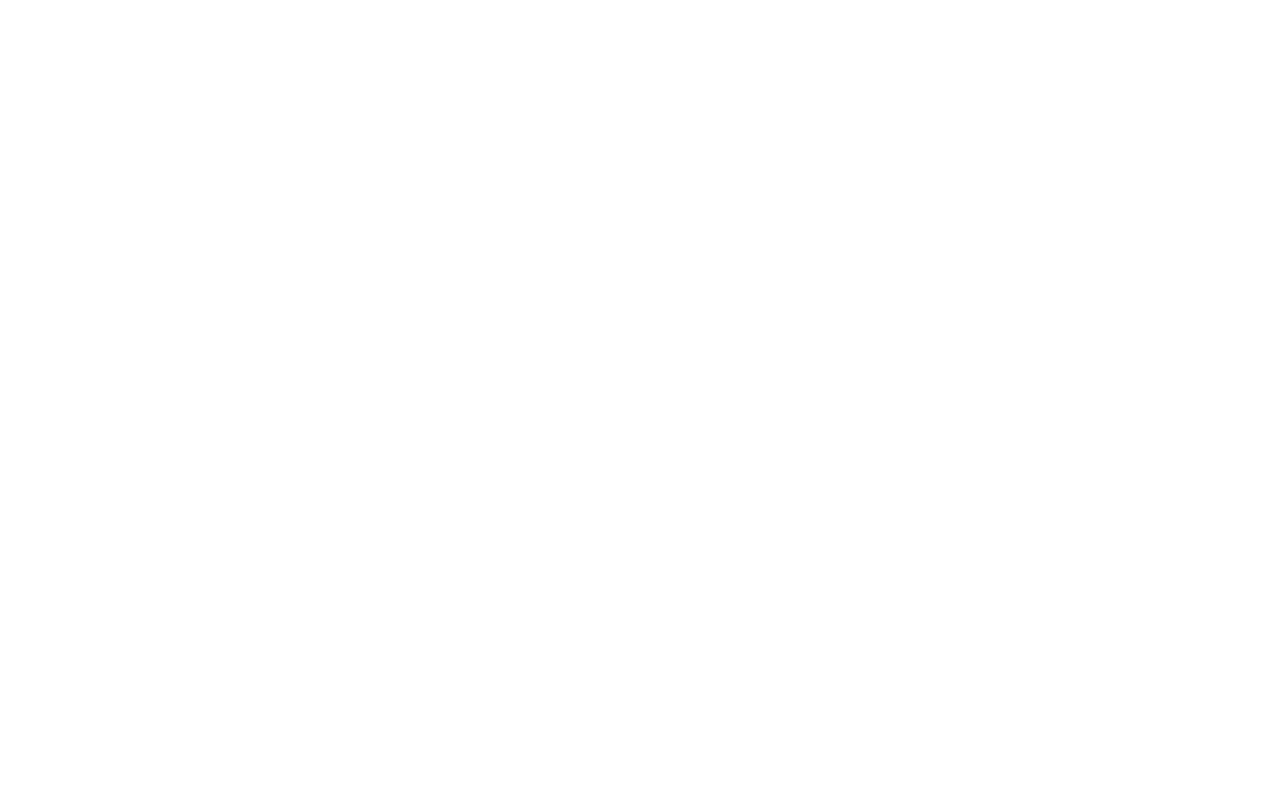
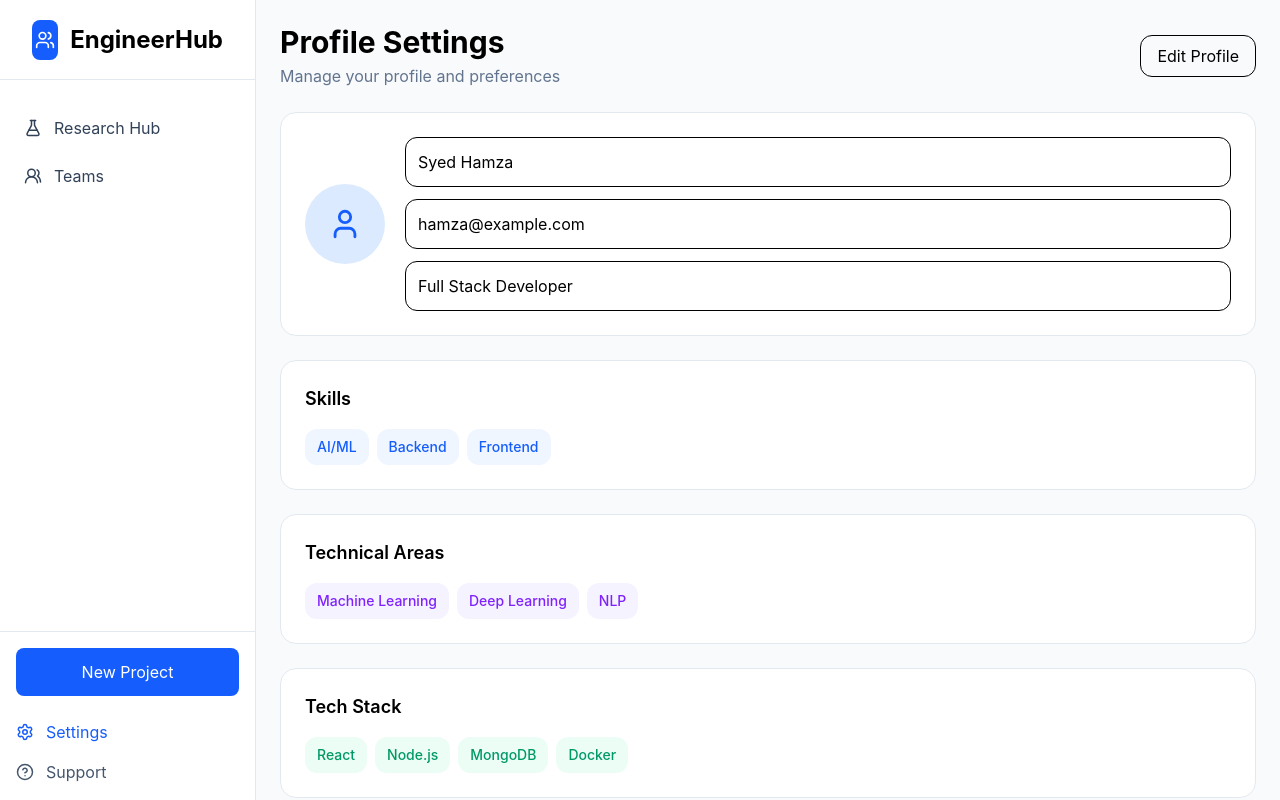
Before and after one commit to Syed-Hamza13/EngineerHub, a React (Vite) app in the folder frontend/: page /dashboard/settings in a window 1280 px wide. Before the commit this address had no page. Built offline with nearby package versions, Linux system fonts and the light colour scheme.

Commit message:
feat: implement profile management features including profile creation, fetching, and updating; add profile settings page and related components

```diff
--- a/frontend/src/components/dashboard/Sidebar.jsx
+++ b/frontend/src/components/dashboard/Sidebar.jsx
@@ -13,15 +13,16 @@ import {
 
 import { Link, useLocation } from "react-router-dom";
 
+
 function Sidebar() {
   const location = useLocation();
 
   const menuItems = [
-    {
-      icon: LayoutDashboard,
-      label: "Dashboard",
-      path: "/dashboard",
-    },
+    // {
+    //   icon: LayoutDashboard,
+    //   label: "Dashboard",
+    //   path: "/dashboard",
+    // },
     {
       icon: FlaskConical,
       label: "Research Hub",
@@ -32,26 +33,26 @@ function Sidebar() {
       label: "Teams",
       path: "/dashboard/teams",
     },
-    {
-      icon: FileText,
-      label: "Docs",
-      path: "/dashboard/docs",
-    },
-    {
-      icon: Bot,
-      label: "AI Assistant",
-      path: "/dashboard/ai-assistant",
-    },
-    {
-      icon: ShieldCheck,
-      label: "Quality Checks",
-      path: "/dashboard/quality-checks",
-    },
-    {
-      icon: ListTodo,
-      label: "Tasks",
-      path: "/dashboard/tasks",
-    },
+    // {
+    //   icon: FileText,
+    //   label: "Docs",
+    //   path: "/dashboard/docs",
+    // },
+    // {
+    //   icon: Bot,
+    //   label: "AI Assistant",
+    //   path: "/dashboard/ai-assistant",
+    // },
+    // {
+    //   icon: ShieldCheck,
+    //   label: "Quality Checks",
+    //   path: "/dashboard/quality-checks",
+    // },
+    // {
+    //   icon: ListTodo,
+    //   label: "Tasks",
+    //   path: "/dashboard/tasks",
+    // },
   ];
 
   return (
@@ -98,10 +99,21 @@ function Sidebar() {
         </button>
 
         <div className="space-y-4 text-slate-600">
-          <button className="flex items-center gap-3">
-            <Settings size={18} />
-            Settings
-          </button>
+          <Link
+  to="/dashboard/settings"
+  className={`
+    flex items-center gap-3 transition
+
+    ${
+      location.pathname === "/dashboard/settings"
+        ? "text-blue-600"
+        : "text-slate-600"
+    }
+  `}
+>
+  <Settings size={18} />
+  Settings
+</Link>
 
           <button className="flex items-center gap-3">
             <CircleHelp size={18} />
--- /dev/null
+++ b/frontend/src/components/setting/InterestSection.jsx
@@ -0,0 +1,32 @@
+function InterestSection({
+  interests,
+}) {
+  return (
+    <div className="bg-white border border-slate-200 rounded-2xl p-6">
+      <h3 className="font-semibold text-lg mb-4">
+        Interests
+      </h3>
+
+      <div className="flex flex-wrap gap-2">
+        {interests.map((interest) => (
+          <span
+            key={interest}
+            className="
+              px-3
+              py-2
+              rounded-xl
+              bg-orange-50
+              text-orange-600
+              text-sm
+              font-medium
+            "
+          >
+            {interest}
+          </span>
+        ))}
+      </div>
+    </div>
+  );
+}
+
+export default InterestSection;
--- /dev/null
+++ b/frontend/src/components/setting/ProfileTab.jsx
@@ -0,0 +1,91 @@
+import { User } from "lucide-react";
+
+function ProfileTab({
+  profile,
+  editMode,
+  setProfile,
+}) {
+  return (
+    <div className="bg-white border border-slate-200 rounded-2xl p-6">
+
+      <div className="flex items-center gap-5">
+
+        <div
+          className="
+            h-20
+            w-20
+            rounded-full
+            bg-blue-100
+            flex
+            items-center
+            justify-center
+          "
+        >
+          <User
+            size={34}
+            className="text-blue-600"
+          />
+        </div>
+
+        <div className="flex-1 space-y-3">
+
+          <input
+            disabled={!editMode}
+            value={profile.name}
+            onChange={(e) =>
+              setProfile({
+                ...profile,
+                name: e.target.value,
+              })
+            }
+            className="
+              w-full
+              border
+              rounded-xl
+              p-3
+            "
+          />
+
+          <input
+            disabled={!editMode}
+            value={profile.email}
+            onChange={(e) =>
+              setProfile({
+                ...profile,
+                email: e.target.value,
+              })
+            }
+            className="
+              w-full
+              border
+              rounded-xl
+              p-3
+            "
+          />
+
+          <input
+            disabled={!editMode}
+            value={profile.role}
+            onChange={(e) =>
+              setProfile({
+                ...profile,
+                role: e.target.value,
+              })
+            }
+            className="
+              w-full
+              border
+              rounded-xl
+              p-3
+            "
+          />
+
+        </div>
+
+      </div>
+
+    </div>
+  );
+}
+
+export default ProfileTab;
--- /dev/null
+++ b/frontend/src/components/setting/SkillsSection.jsx
@@ -0,0 +1,33 @@
+function SkillsSection({
+  skills,
+  editMode,
+}) {
+  return (
+    <div className="bg-white border border-slate-200 rounded-2xl p-6">
+      <h3 className="font-semibold text-lg mb-4">
+        Skills
+      </h3>
+
+      <div className="flex flex-wrap gap-2">
+        {skills.map((skill) => (
+          <span
+            key={skill}
+            className="
+              px-3
+              py-2
+              rounded-xl
+              bg-blue-50
+              text-blue-600
+              text-sm
+              font-medium
+            "
+          >
+            {skill}
+          </span>
+        ))}
+      </div>
+    </div>
+  );
+}
+
+export default SkillsSection;
--- /dev/null
+++ b/frontend/src/components/setting/TechStackSection.jsx
@@ -0,0 +1,32 @@
+function TechStackSection({
+  techStack,
+}) {
+  return (
+    <div className="bg-white border border-slate-200 rounded-2xl p-6">
+      <h3 className="font-semibold text-lg mb-4">
+        Tech Stack
+      </h3>
+
+      <div className="flex flex-wrap gap-2">
+        {techStack.map((tech) => (
+          <span
+            key={tech}
+            className="
+              px-3
+              py-2
+              rounded-xl
+              bg-emerald-50
+              text-emerald-600
+              text-sm
+              font-medium
+            "
+          >
+            {tech}
+          </span>
+        ))}
+      </div>
+    </div>
+  );
+}
+
+export default TechStackSection;
--- /dev/null
+++ b/frontend/src/components/setting/TechnicalAreaSection.jsx
@@ -0,0 +1,32 @@
+function TechnicalAreaSection({
+  areas,
+}) {
+  return (
+    <div className="bg-white border border-slate-200 rounded-2xl p-6">
+      <h3 className="font-semibold text-lg mb-4">
+        Technical Areas
+      </h3>
+
+      <div className="flex flex-wrap gap-2">
+        {areas.map((area) => (
+          <span
+            key={area}
+            className="
+              px-3
+              py-2
+              rounded-xl
+              bg-violet-50
+              text-violet-600
+              text-sm
+              font-medium
+            "
+          >
+            {area}
+          </span>
+        ))}
+      </div>
+    </div>
+  );
+}
+
+export default TechnicalAreaSection;
--- /dev/null
+++ b/frontend/src/pages/Dashboard/ProfilePage.jsx
@@ -0,0 +1,182 @@
+import { useState, useEffect } from "react";
+import {
+  getProfile,
+  updateProfile
+}
+from "../../services/profileApi";
+
+import ProfileTab from "../../components/setting/ProfileTab";
+import SkillsSection from "../../components/setting/SkillsSection";
+import TechnicalAreaSection from "../../components/setting/TechnicalAreaSection";
+import TechStackSection from "../../components/setting/TechStackSection";
+import InterestSection from "../../components/setting/InterestSection";
+
+function ProfilePage() {
+  const [editMode, setEditMode] = useState(false);
+
+  const [profile, setProfile] = useState({
+    name: "Syed Hamza",
+    email: "hamza@example.com",
+    role: "Full Stack Developer",
+
+    skills: ["AI/ML", "Backend", "Frontend"],
+
+    technicalAreas: ["Machine Learning", "Deep Learning", "NLP"],
+
+    techStack: ["React", "Node.js", "MongoDB", "Docker"],
+
+    interests: ["AI", "Research Papers", "Open Source"],
+  });
+
+  useEffect(() => {
+
+  const fetchProfile =
+    async () => {
+
+      try {
+
+        const user =
+        JSON.parse(
+          localStorage.getItem(
+            "user"
+          )
+        );
+
+        const response =
+        await getProfile(
+          user.id
+        );
+
+        const profileData =
+        response.data;
+
+        setProfile({
+          name:
+          user.fullName,
+          email:
+          user.email,
+          role:
+          profileData.role,
+          skills:
+          profileData.skills,
+          technicalAreas:
+          profileData.algorithms,
+          techStack:
+          profileData.technologies,
+          interests:
+          profileData.interests,
+        });
+
+      } catch (error) {
+
+        console.error(
+          error
+        );
+
+      }
+
+    };
+
+  fetchProfile();
+
+}, []);
+
+  const handleSave =
+  async () => {
+
+    try {
+
+      const user =
+      JSON.parse(
+        localStorage.getItem(
+          "user"
+        )
+      );
+
+      await updateProfile(
+        user.id,
+        {
+          role:
+          profile.role,
+          skills:
+          profile.skills,
+          algorithms:
+          profile.technicalAreas,
+          technologies:
+          profile.techStack,
+          interests:
+          profile.interests,
+        }
+      );
+
+      setEditMode(false);
+
+    } catch (error) {
+
+      console.error(
+        error
+      );
+
+    }
+
+};
+
+  return (
+    <div className="p-6 space-y-6">
+      <div className="flex items-center justify-between">
+        <div>
+          <h1 className="text-3xl font-bold">Profile Settings</h1>
+
+          <p className="text-slate-500 mt-1">
+            Manage your profile and preferences
+          </p>
+        </div>
+
+        <div className="flex gap-3">
+          <button
+            onClick={() => setEditMode(!editMode)}
+            className="
+              px-4
+              py-2
+              border
+              rounded-xl
+            "
+          >
+            {editMode ? "Cancel" : "Edit Profile"}
+          </button>
+
+          {editMode && (
+            <button
+              onClick={handleSave}
+              className="
+                px-4
+                py-2
+                bg-blue-600
+                text-white
+                rounded-xl
+              "
+            >
+              Save Changes
+            </button>
+          )}
+        </div>
+      </div>
+
+      <ProfileTab
+        profile={profile}
+        setProfile={setProfile}
+        editMode={editMode}
+      />
+
+      <SkillsSection skills={profile.skills} />
+
+      <TechnicalAreaSection areas={profile.technicalAreas} />
+
+      <TechStackSection techStack={profile.techStack} />
+
+      <InterestSection interests={profile.interests} />
+    </div>
+  );
+}
+
+export default ProfilePage;
--- a/frontend/src/pages/Onboarding/Onboarding.jsx
+++ b/frontend/src/pages/Onboarding/Onboarding.jsx
@@ -10,6 +10,9 @@ import AlgorithmsStep from "../../components/onboarding/AlgorithmsStep";
 import TechStackStep from "../../components/onboarding/TechStackStep";
 import InterestsStep from "../../components/onboarding/InterestsStep";
 import SetupStep from "../../components/onboarding/SetupStep";
+
+import { createProfile }
+from "../../services/profileApi";
 
 function Onboarding() {
   const navigate = useNavigate();
@@ -77,23 +80,63 @@ function Onboarding() {
     nextStep();
   };
 
-  const handleOnboardingComplete = () => {
-    console.log("Final Onboarding Data:", onboardingData);
+  const handleOnboardingComplete =
+async () => {
 
-    /*
-      Future Backend API
+  try {
 
-      await axios.post("/api/onboarding", {
-        skills: onboardingData.skills,
-        algorithms: onboardingData.algorithms,
-        techStack: onboardingData.techStack,
-        interests: onboardingData.interests,
-      });
+    const user =
+    JSON.parse(
+      localStorage.getItem("user")
+    );
 
-    */
+    console.log("USER OBJECT =>", user);
+    console.log("USER ID =>", user.id);
+    console.log("USER _ID =>", user._id);
 
-    navigate("/dashboard");
-  };
+    await createProfile({
+
+      userId: user.id,
+
+      role: "",
+
+      experienceLevel: "",
+
+      bio: "",
+
+      skills:
+      onboardingData.skills,
+
+      algorithms:
+      onboardingData.algorithms,
+
+      technologies:
+      onboardingData.techStack,
+
+      interests:
+      onboardingData.interests,
+
+    });
+
+    navigate(
+      "/dashboard"
+    );
+
+  } catch(error) {
+
+    console.log(
+      "PROFILE ERROR =>",
+      error.response?.data
+    );
+
+    console.log(
+      "FULL ERROR =>",
+      error
+    );
+
+  }
+
+};
 
   const renderStep = () => {
     switch (currentStep) {
--- a/frontend/src/pages/Signup/Signup.jsx
+++ b/frontend/src/pages/Signup/Signup.jsx
@@ -47,7 +47,7 @@ const handleSubmit = async(e)=>{
         );
 
 
-        navigate("/dashboard");
+        navigate("/onboarding");
 
 
     }
--- a/frontend/src/routes/AppRoutes.jsx
+++ b/frontend/src/routes/AppRoutes.jsx
@@ -11,6 +11,8 @@ import Teams from "../pages/Dashboard/Teams";
 import ProjectWorkspace from "../pages/Dashboard/ProjectWorkspace";
 
 import TeamDetails from "../pages/Dashboard/TeamDetails";
+
+import ProfilePage from "../pages/Dashboard/ProfilePage";
 
 function AppRoutes() {
   return (
@@ -32,6 +34,8 @@ function AppRoutes() {
         <Route path="teams/:id" element={<TeamDetails />} />
 
         <Route path="project/:projectId" element={<ProjectWorkspace />} />
+
+        <Route path="settings" element={<ProfilePage />} />
       </Route>
     </Routes>
   );
--- /dev/null
+++ b/frontend/src/services/profileApi.js
@@ -0,0 +1,46 @@
+import axios from "axios";
+
+const API_URL =
+"http://localhost:5000/api/profile";
+
+export const createProfile = async (
+  profileData
+) => {
+
+  const response =
+  await axios.post(
+    API_URL,
+    profileData
+  );
+
+  return response.data;
+
+};
+
+export const getProfile = async (
+  userId
+) => {
+
+  const response =
+  await axios.get(
+    `${API_URL}/${userId}`
+  );
+
+  return response.data;
+
+};
+
+export const updateProfile = async (
+  userId,
+  profileData
+) => {
+
+  const response =
+  await axios.put(
+    `${API_URL}/${userId}`,
+    profileData
+  );
+
+  return response.data;
+
+};
```
Also changed, not shown: 1 other file (tests, documents, lock files or other folders).
